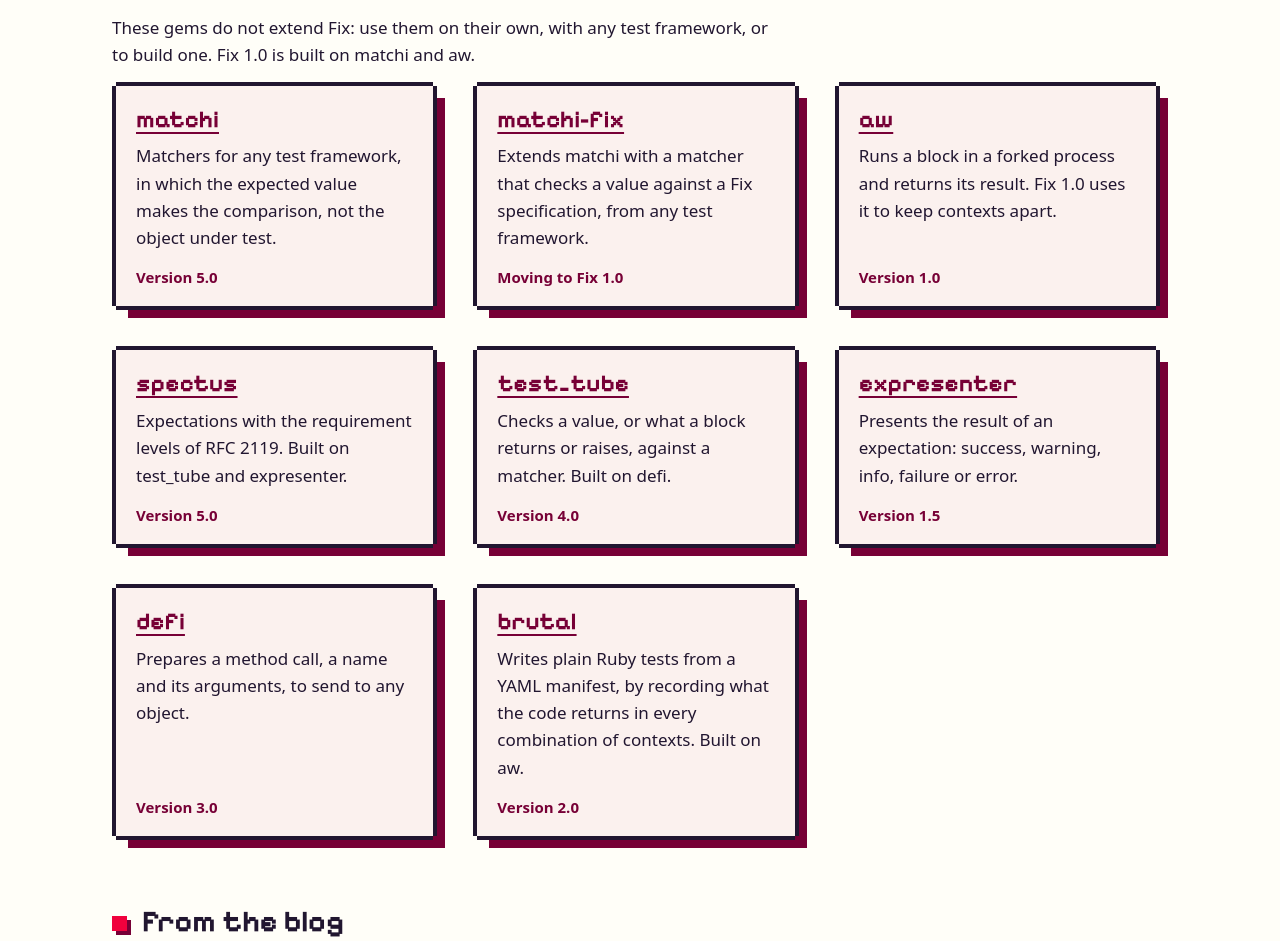
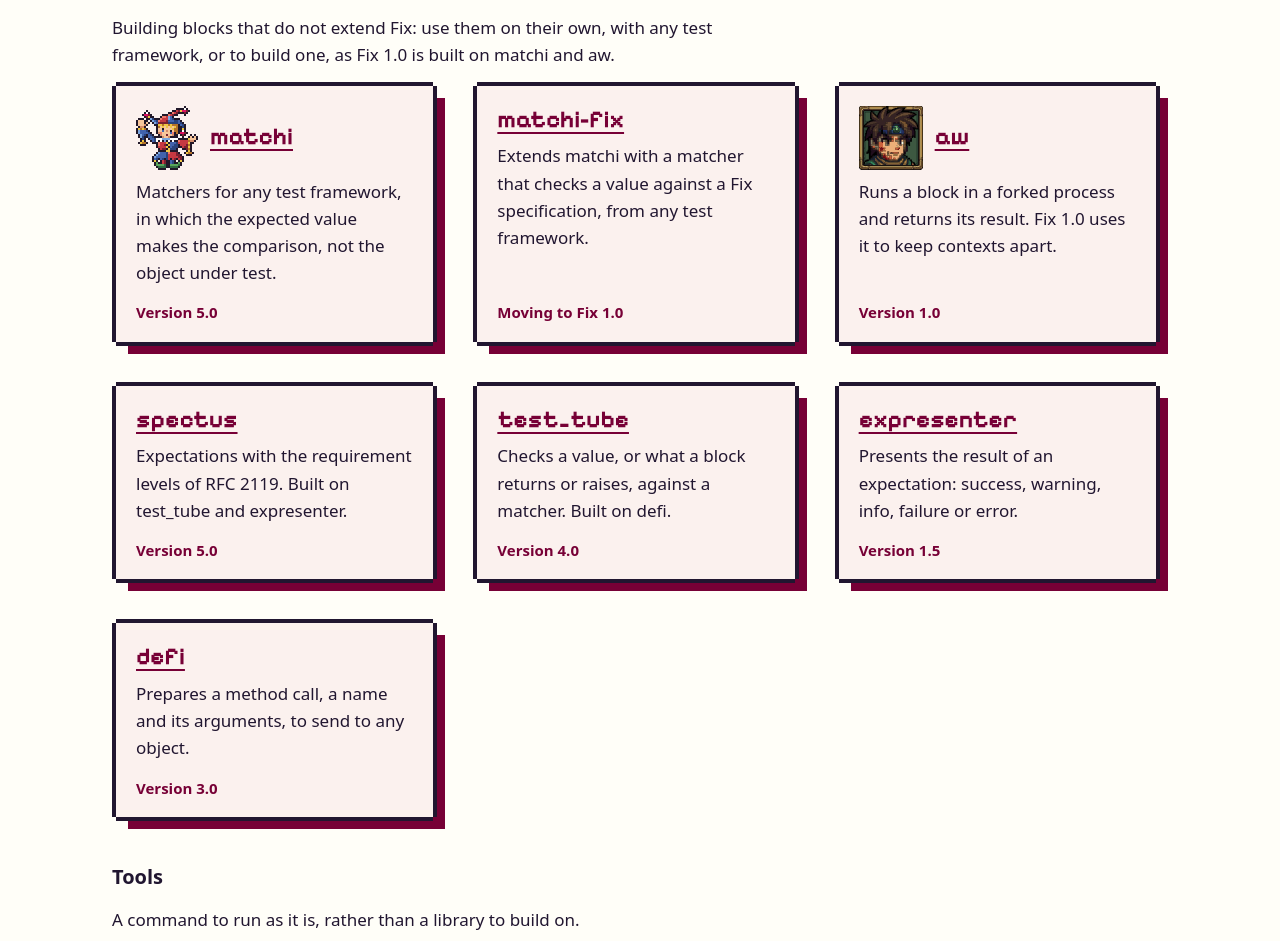
Before and after one commit to fixrb/fixrb.dev, a plain HTML site: page index.html in a window 1280 px wide. Shown: the part 1387-2328 px from the top of the page. Drawn offline with Linux system fonts and the light colour scheme.

Commit message:
feat: list brutal among the tools and show the gems' icons
Put brutal in a new section of the home, Tools, for commands to run as
they are rather than libraries to build on, and describe the libraries
as building blocks. Show the icon of matchi, aw and brutal beside their
names on their cards, at a whole number of screen pixels per pixel of
the icon. Style the three sections of the gem list alike, and say in
the README where a tool goes and how an icon is shown.

```diff
--- a/index.html
+++ b/index.html
@@ -104,10 +104,10 @@
 
       <section id="libraries">
         <h3>Libraries</h3>
-        <p>These gems do not extend Fix: use them on their own, with any test framework, or to build one. Fix 1.0 is built on matchi and aw.</p>
+        <p>Building blocks that do not extend Fix: use them on their own, with any test framework, or to build one, as Fix 1.0 is built on matchi and aw.</p>
         <ul>
           <li>
-            <h4><a href="/gems/matchi/">matchi</a></h4>
+            <h4><img src="/gems/matchi/img/icon.svg" alt="" width="62" height="64"><a href="/gems/matchi/">matchi</a></h4>
             <p>Matchers for any test framework, in which the expected value makes the comparison, not the object under test.</p>
             <p><small>Version 5.0</small></p>
           </li>
@@ -117,7 +117,7 @@
             <p><small>Moving to Fix 1.0</small></p>
           </li>
           <li>
-            <h4><a href="/gems/aw/">aw</a></h4>
+            <h4><img src="/gems/aw/img/icon.svg" alt="" width="64" height="64"><a href="/gems/aw/">aw</a></h4>
             <p>Runs a block in a forked process and returns its result. Fix 1.0 uses it to keep contexts apart.</p>
             <p><small>Version 1.0</small></p>
           </li>
@@ -141,9 +141,16 @@
             <p>Prepares a method call, a name and its arguments, to send to any object.</p>
             <p><small>Version 3.0</small></p>
           </li>
+        </ul>
+      </section>
+
+      <section id="tools">
+        <h3>Tools</h3>
+        <p>A command to run as it is, rather than a library to build on.</p>
+        <ul>
           <li>
-            <h4><a href="/gems/brutal/">brutal</a></h4>
-            <p>Writes plain Ruby tests from a YAML manifest, by recording what the code returns in every combination of contexts. Built on aw.</p>
+            <h4><img src="/gems/brutal/img/icon.svg" alt="" width="64" height="64"><a href="/gems/brutal/">brutal</a></h4>
+            <p>Writes plain Ruby test files from a YAML manifest, by recording what the code returns in every combination of contexts. Built on aw.</p>
             <p><small>Version 2.0</small></p>
           </li>
         </ul>
--- a/style.css
+++ b/style.css
@@ -462,8 +462,7 @@ figcaption {
 
 /* Cards: the gem list and the post lists */
 
-#fix > ul,
-#libraries > ul {
+#gems > section > ul {
   display: grid;
   grid-template-columns: repeat(auto-fill, minmax(min(100%, 18rem), 1fr));
   gap: 2rem 1.75rem;
@@ -472,8 +471,7 @@ figcaption {
   list-style: none;
 }
 
-#fix > ul > li,
-#libraries > ul > li {
+#gems > section > ul > li {
   display: flex;
   flex-direction: column;
   margin: 0 calc(3 * var(--px)) calc(3 * var(--px)) var(--px);
@@ -487,15 +485,23 @@ figcaption {
     calc(3 * var(--px)) calc(3 * var(--px)) 0 var(--shadow);
 }
 
-#fix h4,
-#libraries h4 {
+/* A gem's icon, if it has one, beside its name, at a whole number of screen
+   pixels per pixel of the icon: 2 for matchi and brutal; aw's, finer, is
+   shown at 64 and smoothed. */
+#gems h4 {
+  display: flex;
+  align-items: center;
+  gap: 0.75rem;
   margin: 0 0 0.5rem;
   font-family: var(--display);
   font-size: 1.5rem;
 }
 
-#fix li p,
-#libraries li p {
+#gems h4 img {
+  flex: none;
+}
+
+#gems li p {
   margin: 0;
 }
 
```
Also changed, not shown: 1 other file.
